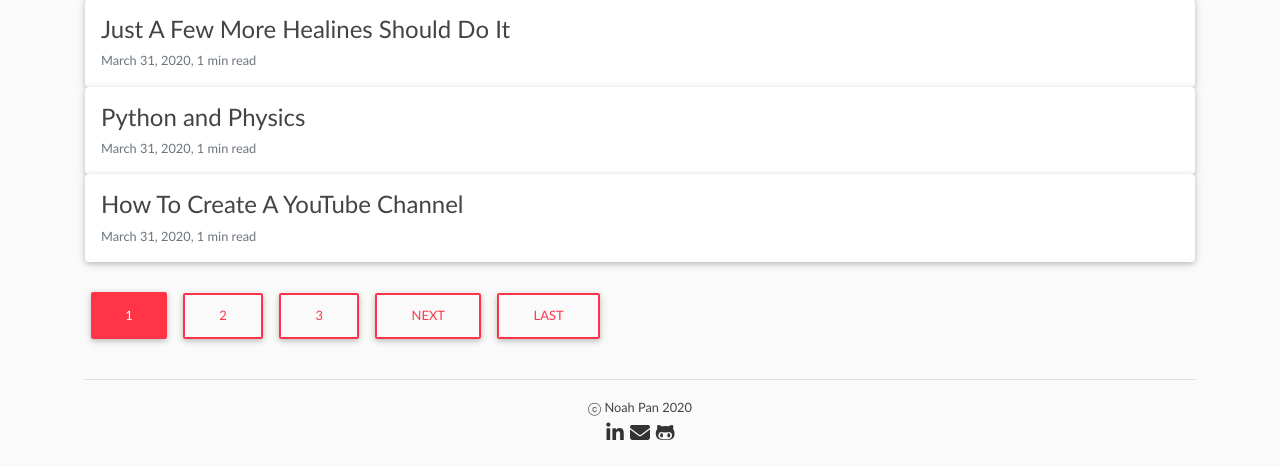
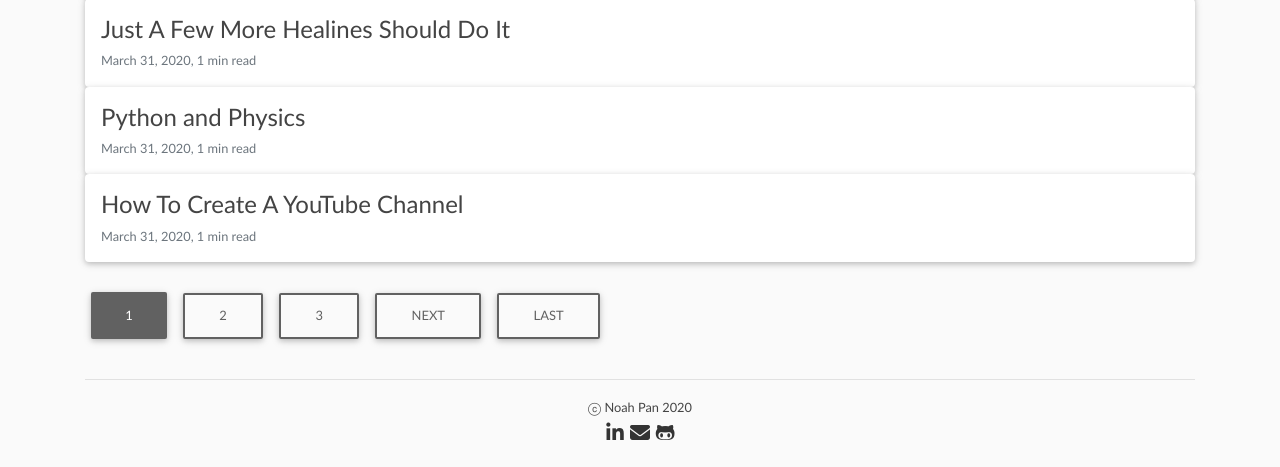
Before and after one commit to plloppii/NoahPanPizza, a Django app: page /blog/ in a window 1280 px wide. Shown: the part 563-1030 px from the top of the page. Run offline with Django 3.2, Linux system fonts and the light colour scheme; data comes from the database, SQL or seed files in the repository; parts of the project's set-up code (start-up, migrations or seed data) failed here and were passed over; some libraries are stand-ins or nearby versions.

Commit message:
Change pagination buttons to grey

```diff
--- a/noahpanpizza/blog/templates/blog/post_list.html
+++ b/noahpanpizza/blog/templates/blog/post_list.html
@@ -21,21 +21,21 @@
 <br>
 {% if is_paginated %}
 {% if page_obj.has_previous %}
-<a class="btn btn-outline-danger mb-4" href="?page=1">First</a>
-<a class="btn btn-outline-danger mb-4" href="?page={{page_obj.previous_page_number}}">Prev</a>
+<a class="btn btn-outline-grey mb-4" href="?page=1">First</a>
+<a class="btn btn-outline-grey mb-4" href="?page={{page_obj.previous_page_number}}">Prev</a>
 {% endif %}
 
 {% for num in page_obj.paginator.page_range%}
 {% if page_obj.number == num %}
-<a class="btn btn-danger mb-4" href="?page={{ num }}">{{ num }}</a>
+<a class="btn btn-grey mb-4" href="?page={{ num }}">{{ num }}</a>
 {% elif num > page_obj.number|add:'-3' and num < page_obj.number|add:'3' %}
-<a class="btn btn-outline-danger mb-4" href="?page={{ num }}">{{ num }}</a>
+<a class="btn btn-outline-grey mb-4" href="?page={{ num }}">{{ num }}</a>
 {% endif %}
 {% endfor %}
 
 {% if page_obj.has_next %}
-<a class="btn btn-outline-danger mb-4" href="?page={{page_obj.next_page_number}}">Next</a>
-<a class="btn btn-outline-danger mb-4" href="?page={{page_obj.paginator.num_pages}}">Last</a>
+<a class="btn btn-outline-grey mb-4" href="?page={{page_obj.next_page_number}}">Next</a>
+<a class="btn btn-outline-grey mb-4" href="?page={{page_obj.paginator.num_pages}}">Last</a>
 {% endif %}
 
 {% endif %}
```
